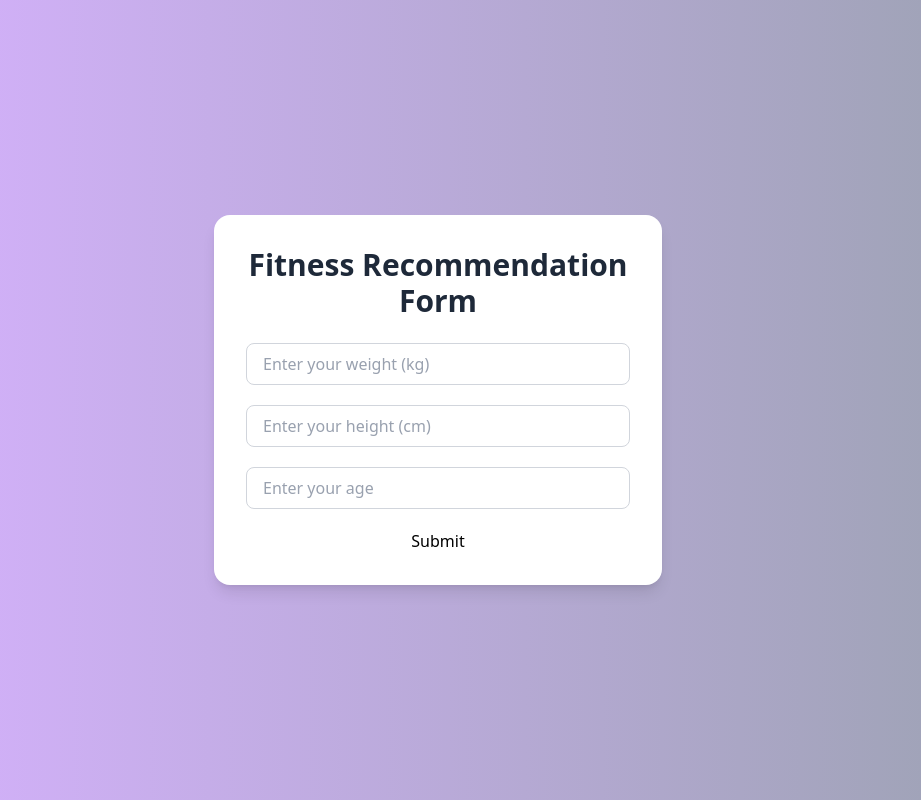
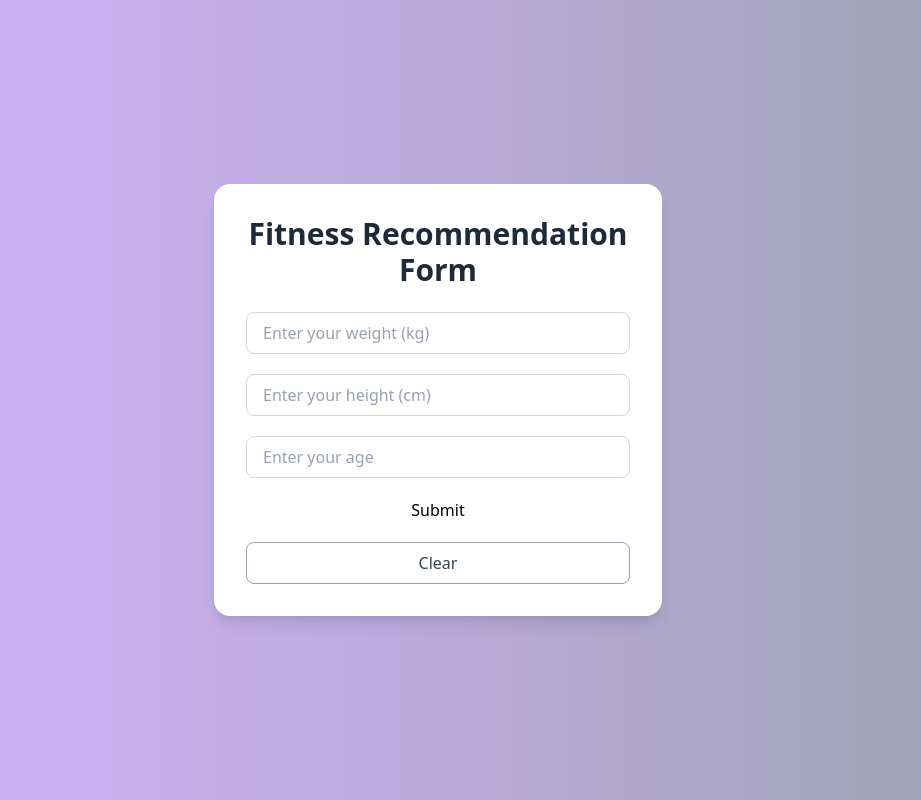
Before and after one commit to KaloyanYonov/getFit, a React (Vite) app in the folder fit/: page /advice in a window 1280 px wide. Shown: the whole page, without its empty margins (202-1123 px from the left). Built offline with nearby package versions, Linux system fonts and the light colour scheme.

Commit message:
Added clear button

```diff
--- a/fit/src/components/clearButton.tsx
+++ b/fit/src/components/clearButton.tsx
@@ -1,6 +1,17 @@
+type ClearButtonProps = {
+    onClick: () => void;
+};
 
-export default function clearButton(){
-    return(
-        <></>
-    )
+export default function ClearButton({ onClick }: ClearButtonProps) {
+    return (
+        <button
+            type="button"
+            onClick={onClick}
+            className="px-8 py-2 rounded-lg font-medium border border-gray-400 text-gray-700
+                       hover:bg-gray-100 hover:text-gray-900 transition focus:outline-none
+                       focus:ring-2 focus:ring-gray-300 focus:ring-offset-1"
+        >
+            Clear
+        </button>
+    );
 }
--- a/fit/src/pages/AdviceForm.tsx
+++ b/fit/src/pages/AdviceForm.tsx
@@ -3,6 +3,7 @@ import { useNavigate } from "react-router-dom";
 import { validateForm, getFitnessAdvice, getFitnessGoal } from "../logic/validation";
 import SubmitButton from "../components/submitButton";
 import type { FitnessGoal } from "../logic/validation";
+import ClearButton from "../components/clearButton";
 
 export default function AdviceForm() {
     const [weight, setWeight] = useState("");
@@ -38,6 +39,16 @@ export default function AdviceForm() {
         if (goal === "bulk") navigate("/bulk");
         else if (goal === "cut") navigate("/cut");
         else navigate("/");
+    }
+
+    function handleClear(){
+        setWeight("");
+        setHeight("");
+        setAge("");
+        setAdvice(null);
+        setGoal(null);
+        setError(null);
+        setShowPopup(false);
     }
 
     return (
@@ -76,6 +87,7 @@ export default function AdviceForm() {
                     />
 
                     <SubmitButton />
+                    <ClearButton onClick={handleClear}/>
                 </form>
 
                 {error && (
```
